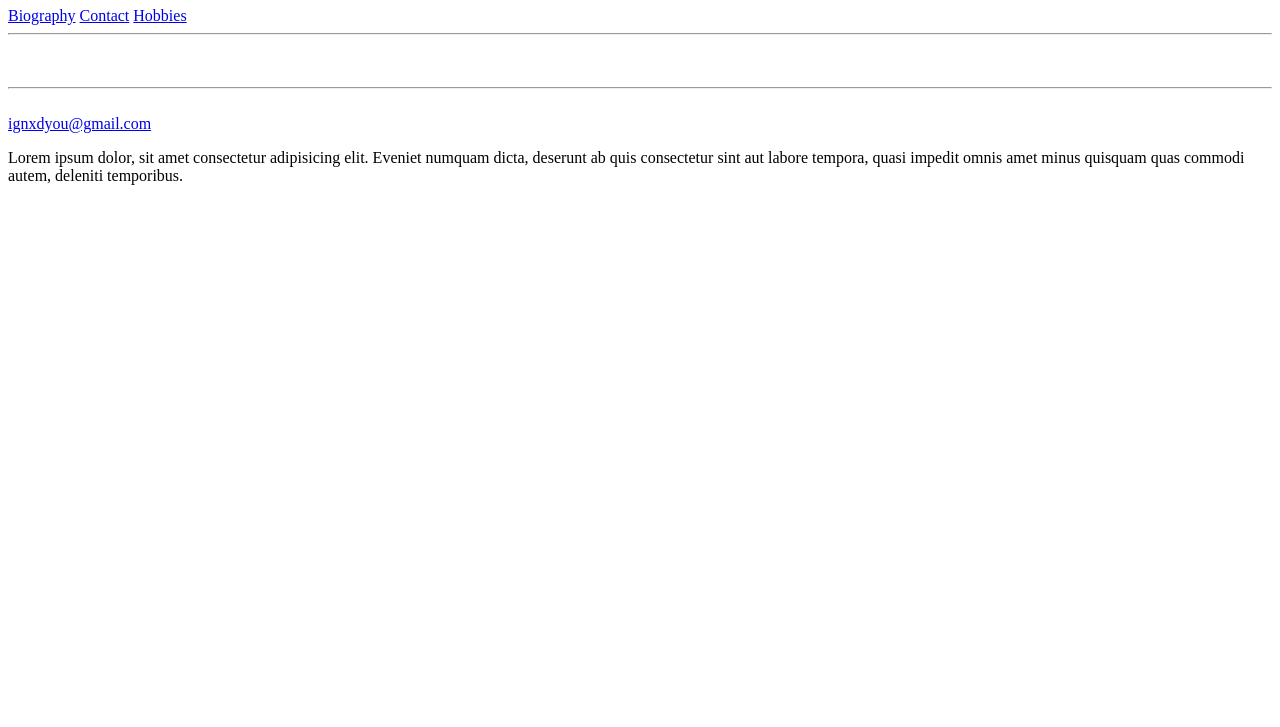
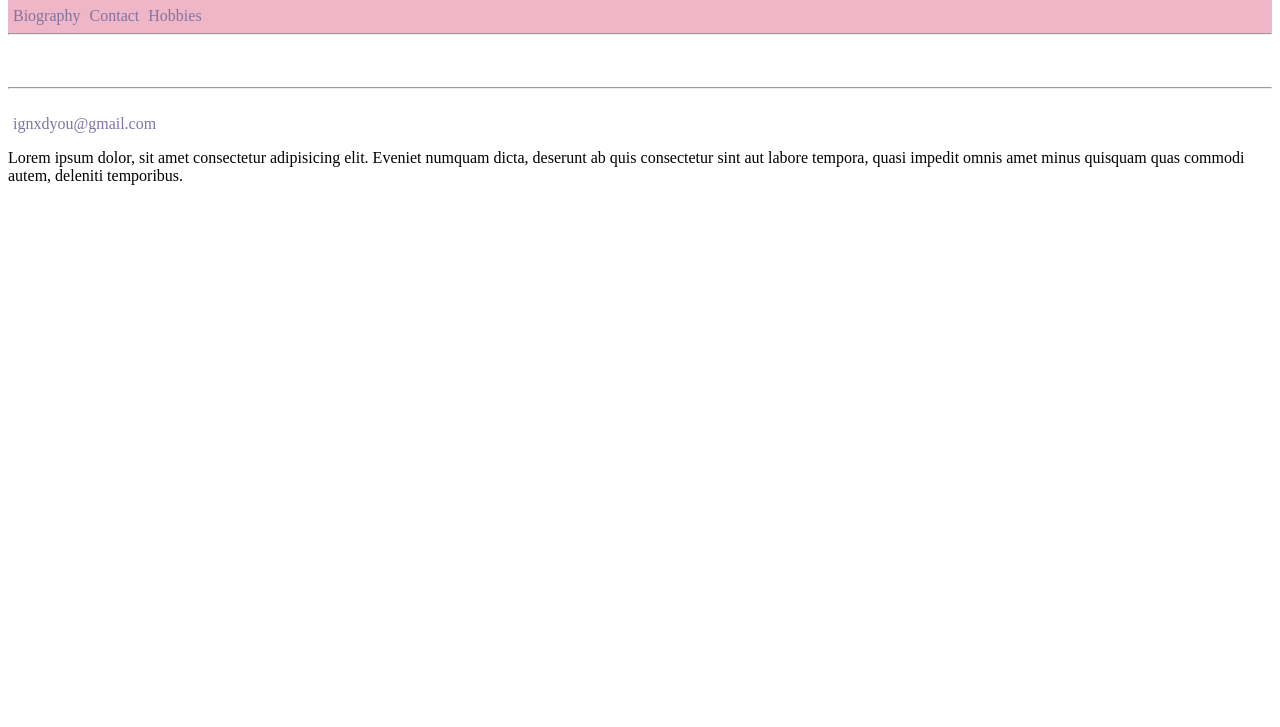
Before and after one commit to Dyooooou/TryingHTML, a plain HTML site: page website/index.html in a window 1280 px wide. Shown: the part 73-800 px from the top of the page. Drawn offline with Linux system fonts and the light colour scheme.

Commit message:
update dikit

```diff
--- a/website/index.html
+++ b/website/index.html
@@ -3,6 +3,7 @@
     <head>
         <title>MY KISAH</title>
         <link rel="icon" type="image/png" href="gambar/favicon.png">
+        <link rel="stylesheet" href="style0.css">
 
     </head>
 
```
